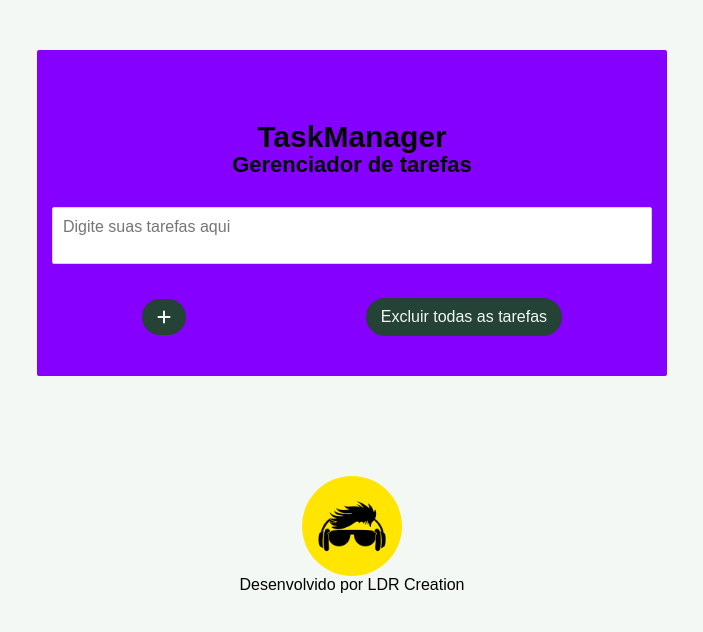
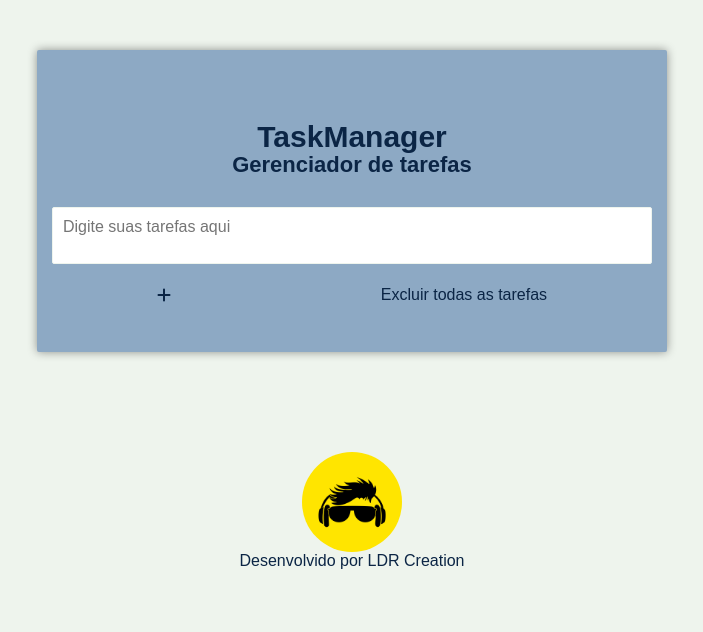
Before and after one commit to ElissonLDR/TaskManager, a plain HTML site: page index.html in a window 1280 px wide. Shown: the whole page, without its empty margins (288-991 px from the left). Drawn offline with nearby package versions, Linux system fonts and the light colour scheme.

Commit message:
update estilos

```diff
--- a/style.css
+++ b/style.css
@@ -1,24 +1,36 @@
 /* GERAL */
-body{
-    background-color: #f3f8f4;
+:root {
+    --azul-médio: #134074;
+    --azul-escuro: #0b2545;
+    --azul-claro: #8da9c4;
+    --claro: #eef4ed;
+}
+
+body {
+    background-color: var(--claro);
 }
 
 * {
+    color: var(--azul-escuro);
     font-family: 'Poppins', sans-serif;
     font-size: 16px;
     line-height: 1.1em;
     margin: 0;
 }
 
-h1,h2,h3,h4,h5{
+h1,
+h2,
+h3,
+h4,
+h5 {
     text-align: center;
 }
 
-h1{
+h1 {
     font-size: 30px;
 }
 
-h2{
+h2 {
     font-size: 22px;
 }
 
@@ -28,24 +40,26 @@ main {
     align-items: center;
 }
 
-.linha:not(.btn-principal){
-    margin: 30px auto;;
+.linha:not(.btn-principal) {
+    margin: 30px auto;
+    ;
 }
 
 /* BOTÃO */
 button {
     cursor: pointer;
-    padding: 10px 15px;
+    padding: 8px 10px;
     border-radius: 50px;
     border: none;
-    background-color: #244235;
+    background-color: transparent;
     position: relative;
-    color: #f3f8f4;
-    transition: .4s ease;
+    color: var(--azul-escuro);
+    transition: .5s ease;
 }
 
-button:hover{
-background-color: #111a17;
+button:hover {
+    background-color: var(--azul-escuro);
+    color: var(--claro);
 }
 
 
@@ -61,8 +75,9 @@ background-color: #111a17;
     margin: 50px auto;
     position: relative;
     padding: 40px 15px;
-    background: #8500ff;
+    background: var(--azul-claro);
     border-radius: 2px;
+    box-shadow: 0 0 10px #00000069;
 }
 
 /* BOTOES PRINCIPAIS */
@@ -73,11 +88,15 @@ background-color: #111a17;
 }
 
 /* TEXTAREA */
+.texto {
+    margin-bottom: 10px !important;
+}
+
 .texto textarea {
     width: 100%;
     height: auto;
     padding: 10px;
-    border: 1px solid #d3d3d3;
+    border: 1px solid var(--claro);
     resize: none;
     box-sizing: border-box;
     border-radius: 2px;
@@ -92,11 +111,11 @@ background-color: #111a17;
     padding: 5px;
     border-radius: 2px;
     margin-bottom: 15px;
-    background: #f7f7f7;
+    background: var(--claro);
 }
 
-.tarefa.ui-sortable-helper{
-
+.tarefa.ui-sortable-helper {
+    box-shadow: 0 0 10px #00021885;
 }
 
 .tarefa.completed {
@@ -113,8 +132,8 @@ background-color: #111a17;
     width: 100%;
     box-sizing: border-box;
     padding: 10px;
-    border: 1px solid #d3d3d3;
-    background: #d3d3d3;
+    border: 1px solid var(--claro);
+    background: var(--claro);
     border-radius: 5px;
     word-wrap: break-word;
     margin: 0 10px;
```
